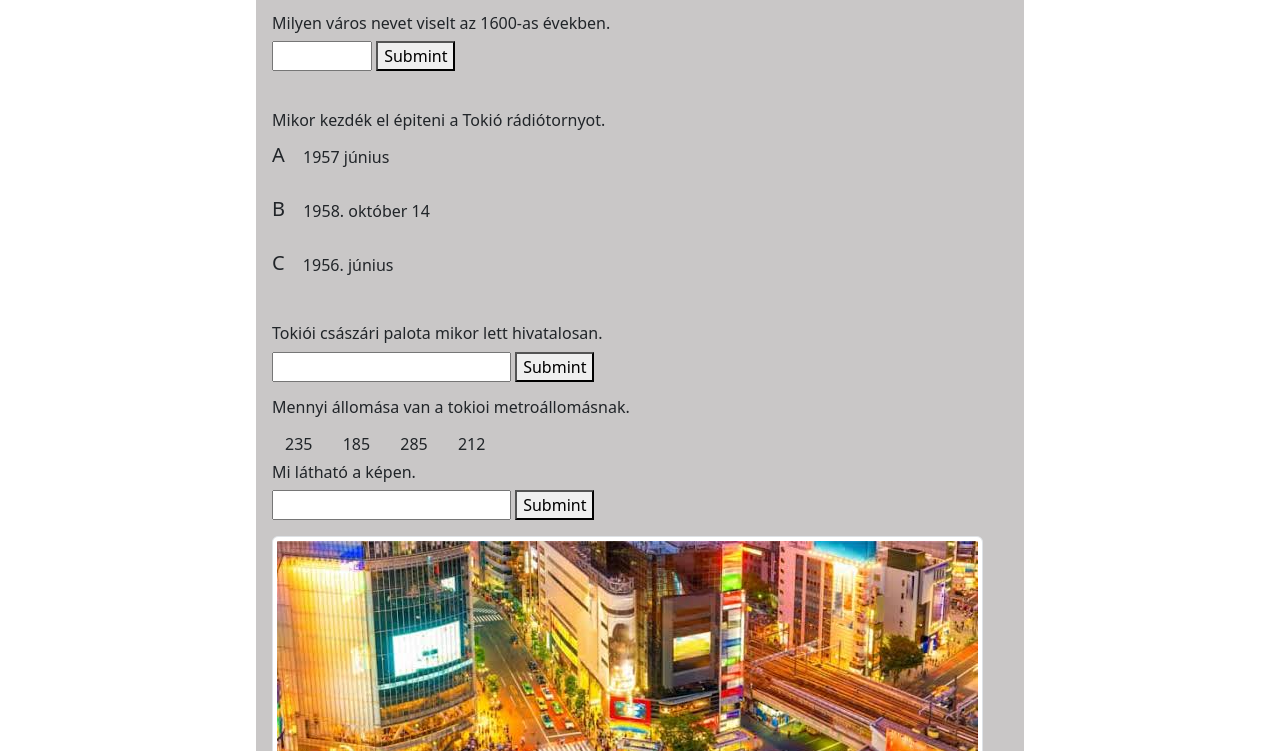
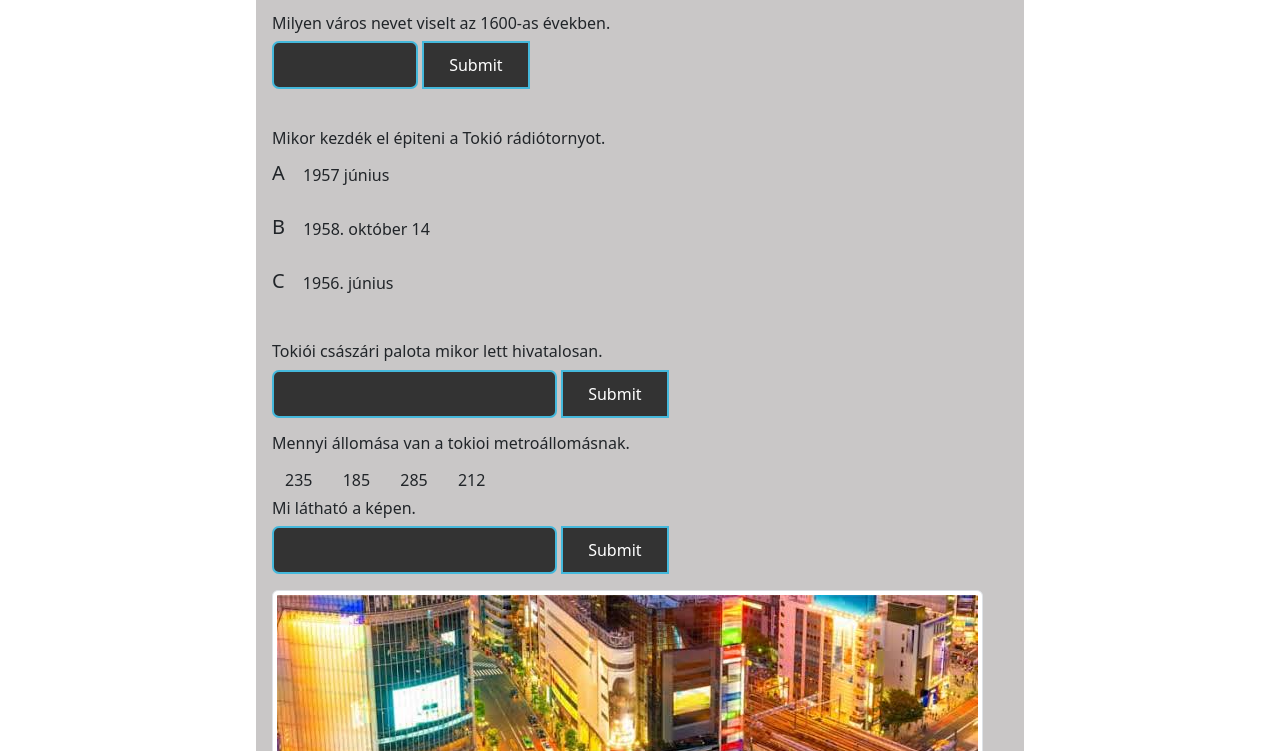
Before and after one commit to Ferenc0/Tokio, a plain HTML site: page tokioquiz.html in a window 1280 px wide. Shown: the part 210-961 px from the top of the page. Drawn offline with Linux system fonts and the light colour scheme.

Commit message:
kis változások

```diff
--- a/index.js
+++ b/index.js
@@ -13,7 +13,7 @@ function Edo0(){
         document.getElementById("submint1").style.display="none"
         document.getElementById("Edo").disabled=true
     }else{
-        valasz001.innerHTML="Helytelet"
+        valasz001.innerHTML="Helytelen"
         valasz001.style.color="red"
 
         rontasodE();
@@ -35,7 +35,7 @@ function hivatalos(){
         document.getElementById("submint2").style.display="none"
         document.getElementById("palota").disabled=true
     }else{
-        valasz002.innerHTML="Helytelet"
+        valasz002.innerHTML="Helytelen"
         valasz002.style.color="red"
 
         rontasodE();
@@ -60,7 +60,7 @@ function shibuya0(){
         document.getElementById("submint3").style.display="none"
         document.getElementById("shibuya").disabled=true
     }else{
-        valasz003.innerHTML="Helytelet"
+        valasz003.innerHTML="Helytelen"
         valasz003.style.color="red"
 
         rontasodE();
--- a/style.css
+++ b/style.css
@@ -55,6 +55,42 @@ h3{
     box-sizing: border-box;
 }
 
+button{
+    background-color: #333;
+    color: #ffffff;
+    padding: 10px 25px;
+    border: solid #44b8db 2px;
+    border-radius: 7px;
+    box-sizing: border-box;
+    cursor: pointer;
+    transition: 300ms;
+}
+button{
+    background-color: #333;
+    padding: 10px 25px;
+    border: solid #44b8db 2px;
+    border-radius: 7px;
+    box-sizing: border-box;
+}
+
+input{
+    background-color: #333;
+    color: #ffffff;
+    padding: 10px 25px;
+    border: solid #44b8db 2px;
+    border-radius: 7px;
+    box-sizing: border-box;
+    cursor: pointer;
+    transition: 300ms;
+}
+input{
+    background-color: #333;
+    padding: 10px 25px;
+    border: solid #44b8db 2px;
+    border-radius: 7px;
+    box-sizing: border-box;
+}
+
 main {
     box-sizing: border-box;
     background-color: rgb(201, 199, 199);
--- a/tokioquiz.html
+++ b/tokioquiz.html
@@ -32,14 +32,14 @@
     </nav>
     <section class="header" id="#header">
         <div class="container text-center py-5">
-            <h1>Quíz Time</h1>
+            <h1>Quiz Time</h1>
         </div>
     </section>
     <main>
         <h6>Milyen város nevet viselt az 1600-as években.</h6>
 
         <input type="text" id="Edo" size="5">
-        <button id="submint1" type="submit" onclick="Edo0()">Submint</button>
+        <button id="submint1" type="submit" onclick="Edo0()">Submit</button>
         <p id="valasz001"></p>
         <br>
 
@@ -59,7 +59,7 @@
 
         <h6>Tokiói császári palota mikor lett hivatalosan.</h6>
         <input type="text" id="palota">
-        <button type="submit" id="submint2" onclick="hivatalos()">Submint</button>
+        <button type="submit" id="submint2" onclick="hivatalos()">Submit</button>
         <p id="valasz002"></p>
 
         <h6>Mennyi állomása van a tokioi metroállomásnak.</h6>
@@ -69,7 +69,7 @@
         <button class="btn megallok">212</button>
 
         <h6>Mi látható a képen.</h6>
-        <input type="text" id="shibuya"> <button type="submit" id="submint3" onclick="shibuya0()">Submint</button>
+        <input type="text" id="shibuya"> <button type="submit" id="submint3" onclick="shibuya0()">Submit</button>
         <p id="valasz003"></p>
         <img src="img/Shibuya/shibuya.jpg" alt="" class="rounded img-thumbnail">
 
```
Also changed, not shown: 1 other file.
